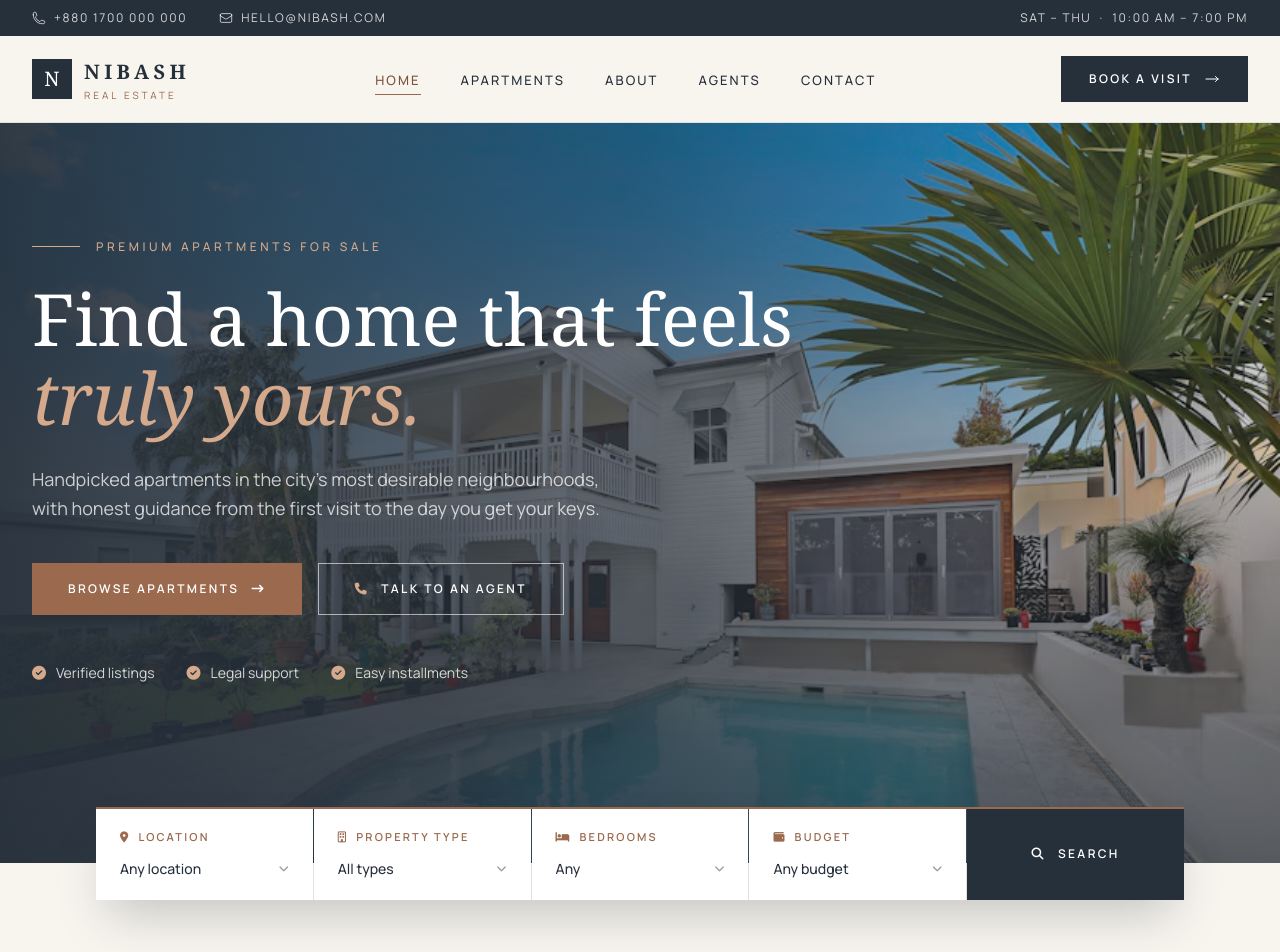
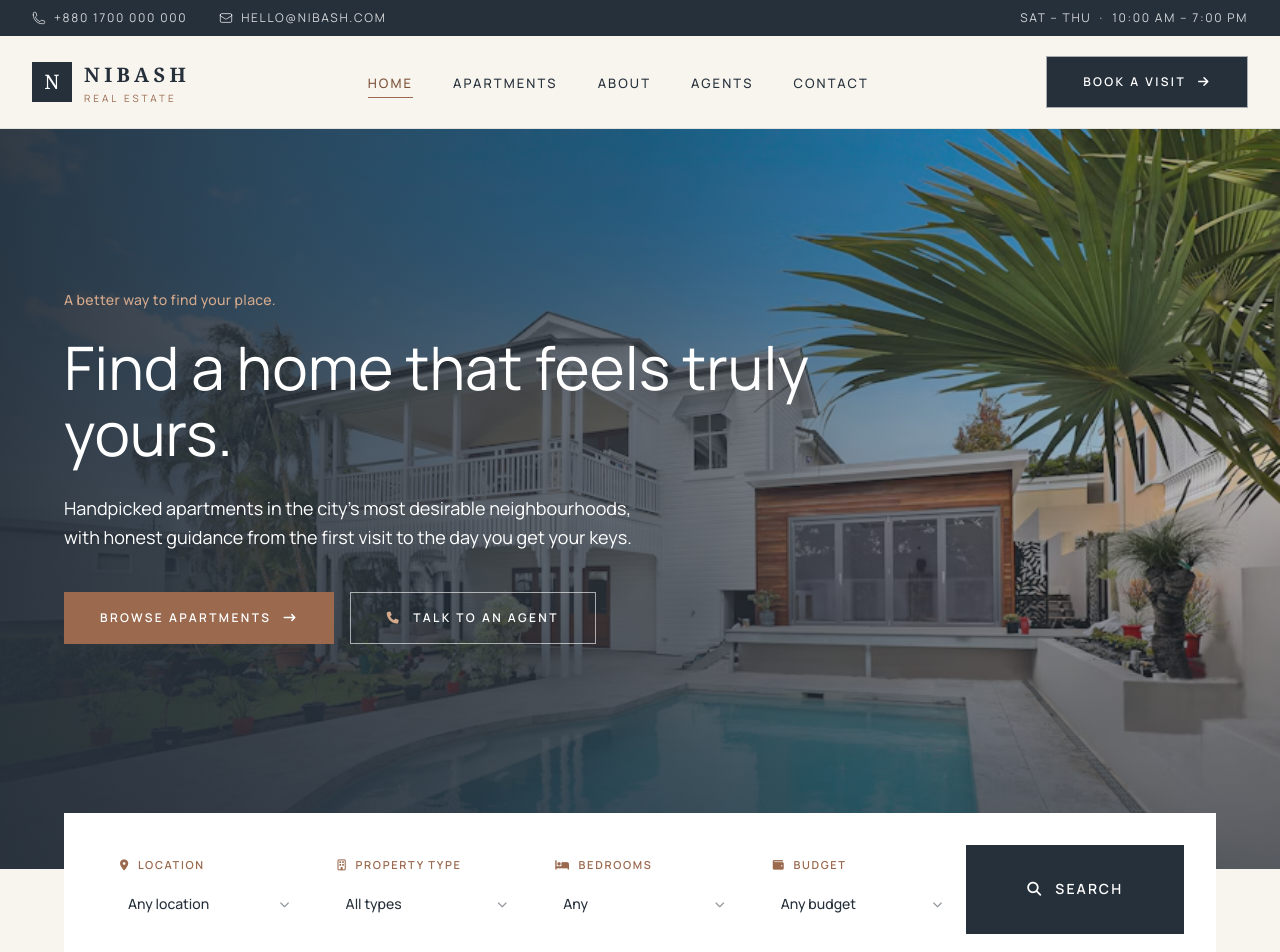
Before and after one commit to dev-nirob1/Nibash-real-estate-template, a website: page index.html in a window 1280 px wide. Shown: the top 952 px of the page. Drawn offline with Linux system fonts and the light colour scheme.

Commit message:
navbar and hero section

```diff
--- a/index.html
+++ b/index.html
@@ -14,7 +14,7 @@
     <link rel="stylesheet" href="./assets/css/output.css" />
 </head>
 
-<body class="bg-canvas text-primary antialiased">
+<body class="bg-canvas font-sans text-primary antialiased">
 
     <!-- Top info bar (desktop only) -->
     <div class="hidden bg-primary text-white/80 lg:block">
@@ -59,31 +59,31 @@
             <!-- Desktop menu -->
             <ul class="hidden items-center gap-10 lg:flex">
                 <li>
-                    <a href="index.html"
+                    <a href="./index.html"
                         class="relative py-1 text-[13px] font-medium uppercase tracking-[0.16em] text-secondary-dark after:absolute after:-bottom-0.5 after:left-0 after:h-px after:w-full after:bg-secondary">
                         Home
                     </a>
                 </li>
                 <li>
-                    <a href="apartments.html"
+                    <a href="./pages/apartments.html"
                         class="relative py-1 text-[13px] font-medium uppercase tracking-[0.16em] text-primary transition hover:text-secondary-dark after:absolute after:-bottom-0.5 after:left-0 after:h-px after:w-0 after:bg-secondary after:transition-all after:duration-300 hover:after:w-full">
                         Apartments
                     </a>
                 </li>
                 <li>
-                    <a href="about.html"
+                    <a href="./pages/about.html"
                         class="relative py-1 text-[13px] font-medium uppercase tracking-[0.16em] text-primary transition hover:text-secondary-dark after:absolute after:-bottom-0.5 after:left-0 after:h-px after:w-0 after:bg-secondary after:transition-all after:duration-300 hover:after:w-full">
                         About
                     </a>
                 </li>
                 <li>
-                    <a href="agents.html"
+                    <a href="./pages/agents.html"
                         class="relative py-1 text-[13px] font-medium uppercase tracking-[0.16em] text-primary transition hover:text-secondary-dark after:absolute after:-bottom-0.5 after:left-0 after:h-px after:w-0 after:bg-secondary after:transition-all after:duration-300 hover:after:w-full">
                         Agents
                     </a>
                 </li>
                 <li>
-                    <a href="contact.html"
+                    <a href="./pages/contact.html"
                         class="relative py-1 text-[13px] font-medium uppercase tracking-[0.16em] text-primary transition hover:text-secondary-dark after:absolute after:-bottom-0.5 after:left-0 after:h-px after:w-0 after:bg-secondary after:transition-all after:duration-300 hover:after:w-full">
                         Contact
                     </a>
@@ -91,23 +91,18 @@
             </ul>
 
             <!-- Desktop CTA -->
-            <a href="contact.html"
-                class="hidden items-center gap-3 bg-primary px-7 py-3.5 text-[12px] font-semibold uppercase tracking-[0.2em] text-white transition hover:bg-secondary lg:inline-flex">
-                Book a Visit
-                <svg class="size-4" xmlns="http://www.w3.org/2000/svg" fill="none" viewBox="0 0 24 24"
-                    stroke="currentColor" stroke-width="1.5">
-                    <path stroke-linecap="round" stroke-linejoin="round" d="M17.25 8.25L21 12m0 0l-3.75 3.75M21 12H3" />
-                </svg>
+            <a href="./pages/contact.html"
+                class="group bg-primary relative hidden lg:inline-flex items-center justify-center gap-3 overflow-hidden border border-white/60 px-9 py-4 text-[12px] font-semibold uppercase tracking-[0.2em] text-white transition-colors duration-300 before:absolute before:inset-0 before:origin-left before:scale-x-0 before:bg-white before:transition-transform before:duration-300 hover:text-primary hover:before:scale-x-100">
+                <span class="relative">Book a Visit</span>
+                <i class="fa-solid fa-arrow-right"></i>
             </a>
 
             <!-- Mobile sidebar toggle -->
             <button type="button"
-                class="flex size-11 flex-col items-center justify-center gap-1.5 border border-primary/30 text-primary transition hover:bg-primary hover:text-white lg:hidden"
+                class="flex size-10 text-xl items-center justify-center border border-primary/30 text-primary transition hover:bg-primary hover:text-white lg:hidden"
                 aria-haspopup="dialog" aria-expanded="false" aria-controls="mobile-sidebar" aria-label="Open menu"
                 data-hs-overlay="#mobile-sidebar">
-                <span class="block h-px w-5 bg-current"></span>
-                <span class="block h-px w-5 bg-current"></span>
-                <span class="mr-3 block h-px w-3 self-end bg-current"></span>
+                <i class="fa-solid fa-bars"></i>
             </button>
 
         </nav>
@@ -128,49 +123,41 @@
                         class="font-serif text-lg font-semibold uppercase tracking-[0.22em] text-primary">Nibash</span>
                 </a>
                 <button type="button"
-                    class="flex size-10 items-center justify-center border border-primary/30 text-primary transition hover:bg-primary hover:text-white"
+                    class="flex items-center size-10 text-xl justify-center border border-primary/30 text-primary transition hover:bg-primary hover:text-white"
                     aria-label="Close menu" data-hs-overlay="#mobile-sidebar">
-                    <svg class="size-5" xmlns="http://www.w3.org/2000/svg" fill="none" viewBox="0 0 24 24"
-                        stroke="currentColor" stroke-width="1.5">
-                        <path stroke-linecap="round" stroke-linejoin="round" d="M6 18L18 6M6 6l12 12" />
-                    </svg>
+                    <i class="fa-solid fa-xmark"></i>
                 </button>
             </div>
 
             <!-- Sidebar links -->
             <nav class="flex-1 overflow-y-auto px-6 py-6">
                 <ul>
-                    <li class="border-b border-primary/10">
-                        <a href="index.html" class="flex items-baseline gap-4 py-5 text-secondary-dark">
-                            <span class="text-xs tracking-widest text-secondary">01</span>
+                    <li>
+                        <a href="index.html" class="flex items-baseline gap-4 py-2 text-secondary-dark">
                             <span class="font-serif text-2xl">Home</span>
                         </a>
                     </li>
-                    <li class="border-b border-primary/10">
+                    <li>
                         <a href="apartments.html"
-                            class="flex items-baseline gap-4 py-5 text-primary transition hover:text-secondary-dark">
-                            <span class="text-xs tracking-widest text-secondary">02</span>
+                            class="flex items-baseline gap-4 py-2 text-primary transition hover:text-secondary-dark">
                             <span class="font-serif text-2xl">Apartments</span>
                         </a>
                     </li>
-                    <li class="border-b border-primary/10">
+                    <li>
                         <a href="about.html"
-                            class="flex items-baseline gap-4 py-5 text-primary transition hover:text-secondary-dark">
-                            <span class="text-xs tracking-widest text-secondary">03</span>
+                            class="flex items-baseline gap-4 py-2 text-primary transition hover:text-secondary-dark">
                             <span class="font-serif text-2xl">About</span>
                         </a>
                     </li>
-                    <li class="border-b border-primary/10">
+                    <li>
                         <a href="agents.html"
-                            class="flex items-baseline gap-4 py-5 text-primary transition hover:text-secondary-dark">
-                            <span class="text-xs tracking-widest text-secondary">04</span>
+                            class="flex items-baseline gap-4 py-2 text-primary transition hover:text-secondary-dark">
                             <span class="font-serif text-2xl">Agents</span>
                         </a>
                     </li>
-                    <li class="border-b border-primary/10">
+                    <li>
                         <a href="contact.html"
-                            class="flex items-baseline gap-4 py-5 text-primary transition hover:text-secondary-dark">
-                            <span class="text-xs tracking-widest text-secondary">05</span>
+                            class="flex items-baseline gap-4 py-2 text-primary transition hover:text-secondary-dark">
                             <span class="font-serif text-2xl">Contact</span>
                         </a>
                     </li>
@@ -204,19 +191,18 @@
                 <div class="absolute inset-0 bg-linear-to-r from-primary/95 via-primary/65 to-primary/20"></div>
                 <div class="absolute inset-0 bg-linear-to-t from-primary/60 via-transparent to-transparent"></div>
 
-                <div class="relative mx-auto w-full max-w-7xl px-4 pb-32 pt-16 sm:px-6 lg:px-8">
+                <div class="relative mx-auto w-full max-w-6xl px-4 pb-32 pt-16 sm:px-6 lg:px-0">
 
-                    <p
-                        class="flex items-center gap-4 text-xs font-medium uppercase tracking-[0.3em] text-secondary-light">
-                        <span class="h-px w-12 bg-secondary-light"></span>
-                        Premium Apartments for Sale
+                    <p class="text-sm font-medium tracking-wide text-secondary-light">
+                        A better way to find your place.
                     </p>
 
-                    <h1 class="mt-6 max-w-3xl font-serif text-4xl leading-[1.1] text-white sm:text-5xl lg:text-7xl">
-                        Find a home that feels <em class="text-secondary-light">truly yours.</em>
+                    <h1
+                        class="mt-6 max-w-3xl text-4xl font-display leading-[1.1] text-white sm:text-5xl lg:text-6xl font-bold">
+                        Find a home that feels truly yours.
                     </h1>
 
-                    <p class="mt-7 max-w-xl text-base leading-relaxed text-white/75 lg:text-lg">
+                    <p class="mt-7 max-w-xl text-base leading-relaxed text-white opacity-20 lg:text-lg">
                         Handpicked apartments in the city's most desirable neighbourhoods, with honest guidance from the
                         first visit to the day you get your keys.
                     </p>
@@ -237,33 +223,24 @@
                             <span class="relative">Talk to an Agent</span>
                         </a>
                     </div>
-
-                    <!-- Trust points -->
-                    <ul class="mt-12 flex flex-wrap gap-x-8 gap-y-3 text-sm text-white/80">
-                        <li class="flex items-center gap-2.5"><i
-                                class="fa-solid fa-circle-check text-secondary-light"></i> Verified listings</li>
-                        <li class="flex items-center gap-2.5"><i
-                                class="fa-solid fa-circle-check text-secondary-light"></i> Legal support</li>
-                        <li class="flex items-center gap-2.5"><i
-                                class="fa-solid fa-circle-check text-secondary-light"></i> Easy installments</li>
-                    </ul>
-
                 </div>
             </div>
 
-            <!-- Search bar -->
-            <div class="relative z-10 mx-auto -mt-14 max-w-6xl px-4 pb-20 sm:px-6 lg:px-8">
+            <!-- Property search: consistent outer border and subtle dividers -->
+            <div class="relative z-10 mx-auto bg-surface py-8 -mt-14 max-w-6xl px-4 sm:px-6 lg:px-8">
                 <form
-                    class="grid grid-cols-1 gap-px border-t-2 border-secondary bg-primary/10 shadow-2xl shadow-primary/25 sm:grid-cols-2 lg:grid-cols-5">
+                    class="grid grid-cols-1 overflow-hidden border-t-secondary bg-surface shadow-xl shadow-primary/10 sm:grid-cols-2 lg:grid-cols-5">
 
-                    <div class="bg-surface px-6 py-5 transition-colors hover:bg-canvas">
+                    <!-- Location -->
+                    <div class=" px-5 py-3 transition-colors duration-200 hover:bg-canvas sm:px-6">
                         <label for="location"
-                            class="flex items-center gap-2 text-[11px] font-semibold uppercase tracking-[0.2em] text-secondary">
-                            <i class="fa-solid fa-location-dot"></i> Location
+                            class="flex items-center gap-2 text-[11px] font-semibold uppercase tracking-[0.15em] text-secondary">
+                            <i class="fa-solid fa-location-dot"></i>
+                            Location
                         </label>
-                        <div class="relative mt-2.5">
+                        <div class="relative mt-3">
                             <select id="location" name="location"
-                                class="w-full cursor-pointer appearance-none bg-transparent pr-6 text-sm font-medium text-primary outline-none">
+                                class="w-full cursor-pointer appearance-none bg-transparent p-2 text-sm font-medium text-primary outline-none">
                                 <option value="">Any location</option>
                                 <option>Gulshan</option>
                                 <option>Banani</option>
@@ -276,14 +253,16 @@
                         </div>
                     </div>
 
-                    <div class="bg-surface px-6 py-5 transition-colors hover:bg-canvas">
+                    <!-- Property type -->
+                    <div class=" px-5 py-3 transition-colors duration-200 hover:bg-canvas sm:px-6">
                         <label for="type"
-                            class="flex items-center gap-2 text-[11px] font-semibold uppercase tracking-[0.2em] text-secondary">
-                            <i class="fa-regular fa-building"></i> Property Type
+                            class="flex items-center gap-2 text-[11px] font-semibold uppercase tracking-[0.15em] text-secondary">
+                            <i class="fa-regular fa-building"></i>
+                            Property Type
                         </label>
-                        <div class="relative mt-2.5">
+                        <div class="relative mt-3">
                             <select id="type" name="type"
-                                class="w-full cursor-pointer appearance-none bg-transparent pr-6 text-sm font-medium text-primary outline-none">
+                                class="w-full cursor-pointer appearance-none bg-transparent p-2 text-sm font-medium text-primary outline-none">
                                 <option value="">All types</option>
                                 <option>Apartment</option>
                                 <option>Duplex</option>
@@ -295,14 +274,16 @@
                         </div>
                     </div>
 
-                    <div class="bg-surface px-6 py-5 transition-colors hover:bg-canvas">
+                    <!-- Bedrooms -->
+                    <div class=" px-5 py-3 transition-colors duration-200 hover:bg-canvas sm:px-6">
                         <label for="bedrooms"
-                            class="flex items-center gap-2 text-[11px] font-semibold uppercase tracking-[0.2em] text-secondary">
-                            <i class="fa-solid fa-bed"></i> Bedrooms
+                            class="flex items-center gap-2 text-[11px] font-semibold uppercase tracking-[0.15em] text-secondary">
+                            <i class="fa-solid fa-bed"></i>
+                            Bedrooms
                         </label>
-                        <div class="relative mt-2.5">
+                        <div class="relative mt-3">
                             <select id="bedrooms" name="bedrooms"
-                                class="w-full cursor-pointer appearance-none bg-transparent pr-6 text-sm font-medium text-primary outline-none">
+                                class="w-full cursor-pointer appearance-none bg-transparent p-2 text-sm font-medium text-primary outline-none">
                                 <option value="">Any</option>
                                 <option>1</option>
                                 <option>2</option>
@@ -314,14 +295,16 @@
                         </div>
                     </div>
 
-                    <div class="bg-surface px-6 py-5 transition-colors hover:bg-canvas">
+                    <!-- Budget -->
+                    <div class=" px-5 py-3 transition-colors duration-200 hover:bg-canvas sm:px-6">
                         <label for="budget"
-                            class="flex items-center gap-2 text-[11px] font-semibold uppercase tracking-[0.2em] text-secondary">
-                            <i class="fa-solid fa-wallet"></i> Budget
+                            class="flex items-center gap-2 text-[11px] font-semibold uppercase tracking-[0.15em] text-secondary">
+                            <i class="fa-solid fa-wallet"></i>
+                            Budget
                         </label>
-                        <div class="relative mt-2.5">
+                        <div class="relative mt-3">
                             <select id="budget" name="budget"
-                                class="w-full cursor-pointer appearance-none bg-transparent pr-6 text-sm font-medium text-primary outline-none">
+                                class="w-full cursor-pointer appearance-none bg-transparent p-2 text-sm font-medium text-primary outline-none">
                                 <option value="">Any budget</option>
                                 <option>Under 50 Lac</option>
                                 <option>50 Lac – 1 Crore</option>
@@ -333,9 +316,11 @@
                         </div>
                     </div>
 
-                    <button
-                        class="group flex items-center justify-center gap-3 bg-primary px-6 py-5 text-[12px] font-semibold uppercase tracking-[0.2em] text-white transition-colors duration-300 hover:bg-secondary sm:col-span-2 lg:col-span-1">
-                        <i class="fa-solid fa-magnifying-glass"></i>
+                    <!-- Search action -->
+                    <button type="submit"
+                        class="group text-sm cursor-pointer flex items-center justify-center gap-3 bg-primary px-6 py-3  font-semibold uppercase tracking-[0.15em] text-white transition-colors duration-300 hover:bg-secondary sm:col-span-2 lg:col-span-1">
+                        <i
+                            class="fa-solid fa-magnifying-glass transition-transform duration-300 group-hover:scale-110"></i>
                         Search
                     </button>
 
@@ -343,7 +328,6 @@
             </div>
 
         </section>
-        <!-- Featured Apartments -->
 
         <!-- Featured Apartments -->
         <section class="bg-canvas py-20 lg:py-28">
```
